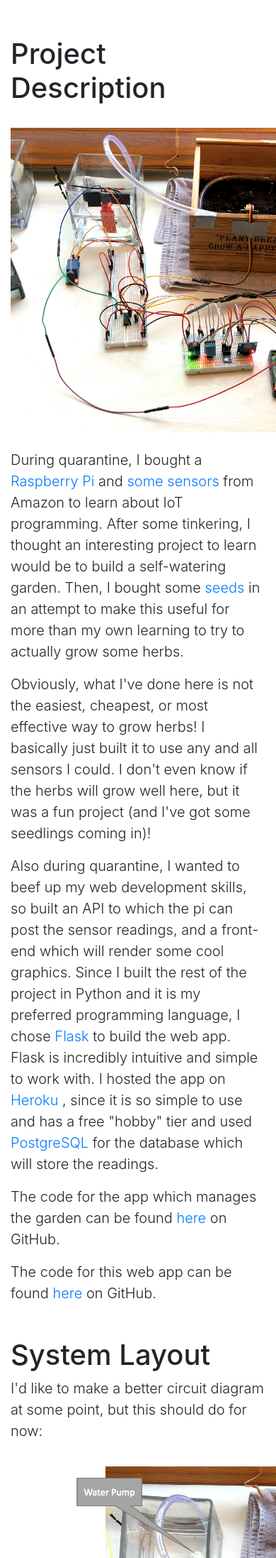
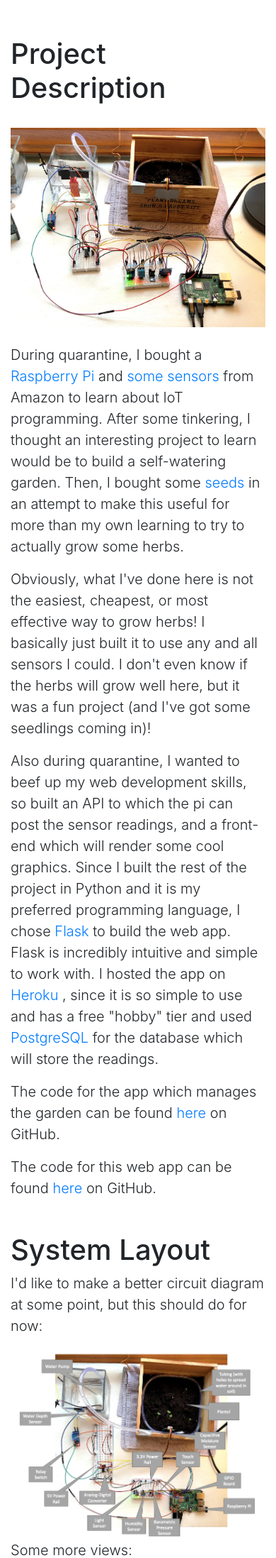
Before and after one commit to brandonfcohen1/garden_app_webapp, a Flask app: page /project in a window 390 px wide; the page is wider, and only the part inside the window is pictured. Shown: the part 56-2251 px from the top of that part at 71% size. Run offline with Flask 2, Linux system fonts and the light colour scheme; some libraries are stand-ins or nearby versions.

Commit message:
make images responsive

```diff
--- a/templates/project.html
+++ b/templates/project.html
@@ -45,7 +45,7 @@
     <main role="main" class="container">
       <h1 class="mt-5">Project Description</h1>
       <br>
-      <img src = 'static/images/overall_view_no_cover.png' width="550">
+      <img src = 'static/images/overall_view_no_cover.png' class="img-fluid" width="550">
       <br>
       <br>
       <p class="lead">During quarantine, I bought a <a href = "https://www.raspberrypi.org/products/raspberry-pi-4-model-b/" target="_blank"> Raspberry Pi</a> and <a href = "https://www.amazon.com/gp/product/B07TLRYGT1/ref=ppx_yo_dt_b_asin_title_o04_s01?ie=UTF8&psc=1" target="_blank"> some </a> <a href = "https://www.amazon.com/gp/product/B01J9GD3DG/ref=ppx_yo_dt_b_asin_title_o02_s00?ie=UTF8&psc=1" target="_blank"> sensors </a> from Amazon to learn about IoT programming. After some tinkering, I thought an interesting project to learn would be to build a self-watering garden. Then, I bought some <a href = "https://www.amazon.com/gp/product/B06ZY8JGJ4/ref=ppx_yo_dt_b_asin_title_o04_s00?ie=UTF8&psc=1" target="_blank"> seeds </a> in an attempt to make this useful for more than my own learning to try to actually grow some herbs.</p>
@@ -58,19 +58,19 @@
       <br>
       <h1 class="mt-5">System Layout</h1>
       <p class="lead"> I'd like to make a better circuit diagram at some point, but this should do for now:</p>
-      <img src = 'static/images/layout_with_tags.png'>
+      <img src = 'static/images/layout_with_tags.png' class="img-fluid">
       <p class="lead"> Some more views:</p>
       <br>
       <div class="row">
             <div class="text-center col-md-6">
                   <figure class="figure">
-                    <img src = 'static/images/rpio_sensors.png' height="375">
+                    <img src = 'static/images/rpio_sensors.png' height="375" class="img-fluid">
                     <figcaption class="figure-caption">Closeup of environment sensors</figcaption>
                   </figure>
             </div>
             <div class="text-center col-md-6">
                   <figure class="figure">
-                    <img src = 'static/images/rpi_close_up.png' height="375">
+                    <img src = 'static/images/rpi_close_up.png' height="375" class="img-fluid">
                     <figcaption class="figure-caption">Closeup of Raspberry Pi</figcaption>
                   </figure>
             </div>
@@ -91,11 +91,11 @@
       </div>
       <br>
       <h1 class="mt-5">How it Works</h1>
-      <p class="lead">I wrote a python script which runs on the Pi, and takes readings from all sensors every 5 minutes (the timing can be changed, obviously). After taking a reading, if the reading is above a certain threshold (indicating dry soil), the pump will turn on for 1 second. I determined this threshold experimentally through trial and error, and I expect to need to modify it over time. I am also very worried about over-watering, so I only allow the pump to run once in a 24 hour period using the automated script. If I press the Touch Sensor the pump will run for 0.5 seconds. Once the readings have been collected and pump run if necessary, the script will post the web app's API to store the data in Postgres in the cloud.</p>
+      <p class="lead">I wrote a python script which runs on the Pi, and takes readings from all sensors every 5 minutes (the timing can be changed, obviously). After taking a reading, if the reading is above a certain threshold (indicating dry soil), the pump will turn on for 1 second. I determined this threshold experimentally through trial and error, and I expect to need to modify it over time. I am also very worried about over-watering, so I only allow the pump to run once in a 24 hour period using the automated script. If I press the Touch Sensor the pump will run for 0.5 seconds. Once the readings have been collected and pump run if necessary, the script will post to the web app's API to store the data in Postgres in the cloud.</p>
       <p class="lead">The full details can be found <a href="https://github.com/brandonfcohen1/garden_app" target="_blank">here</a> on GitHub.</p>
       <p class="lead">The web app is really simple. There is an endpoint at which the Raspberry Pi can post the latest readings, and some logic to render a set of latest readings in a pretty simple array of charts using matplotlib and mpld3. The code for the web app can be found <a href="https://github.com/brandonfcohen1/garden_app_webapp">here</a> on GitHub.</p>
       <p class="lead">From the dashboard, we can see some really interesting things in the data:</p>
-      <img src = 'static/images/graph_markup.png'>
+      <img src = 'static/images/graph_markup.png' class="img-fluid">
       <p class="lead">Since this is an mpld3 rendering, you can use the home/zoom/pan icons at the bottom left of the screen to explore the data in more detail.</p>
 
       <br>
```
